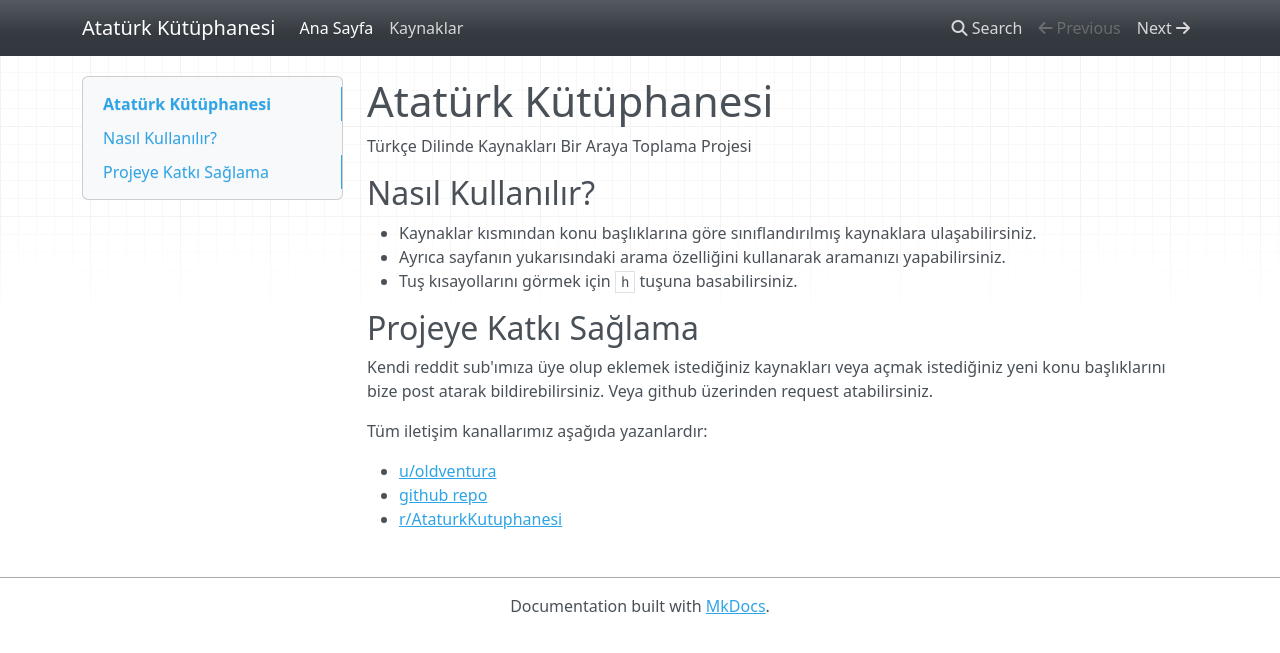
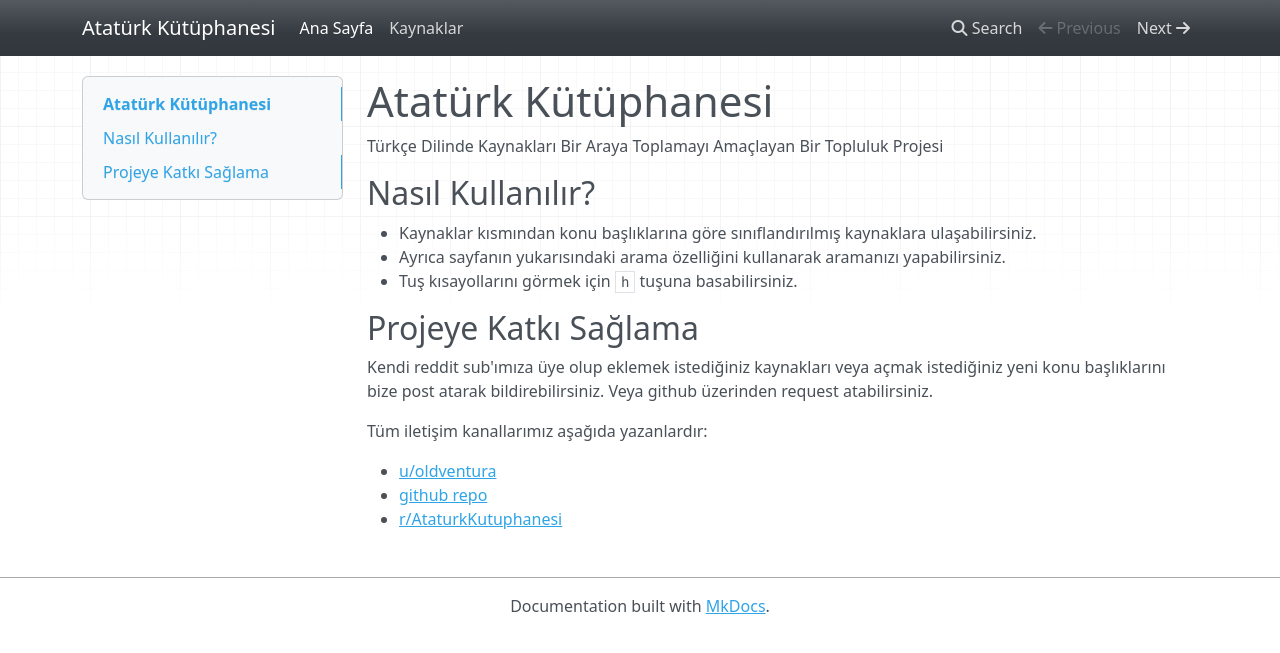
Before and after one commit to oldventura/AtaturkKutuphanesi, an MkDocs documentation site: the page built from docs/index.md, in a window 1280 px wide. Shown: the top 653 px of the page. Built offline with MkDocs 1.6.1, drawn with Linux system fonts in a browser that asks for light colours; nearby versions of some CDN libraries.

Commit message:
It works on my computer

```diff
--- a/docs/index.md
+++ b/docs/index.md
@@ -1,5 +1,5 @@
 # Atatürk Kütüphanesi
-Türkçe Dilinde Kaynakları Bir Araya Toplama Projesi
+Türkçe Dilinde Kaynakları Bir Araya Toplamayı Amaçlayan Bir Topluluk Projesi
 
 ## Nasıl Kullanılır?
 
```
